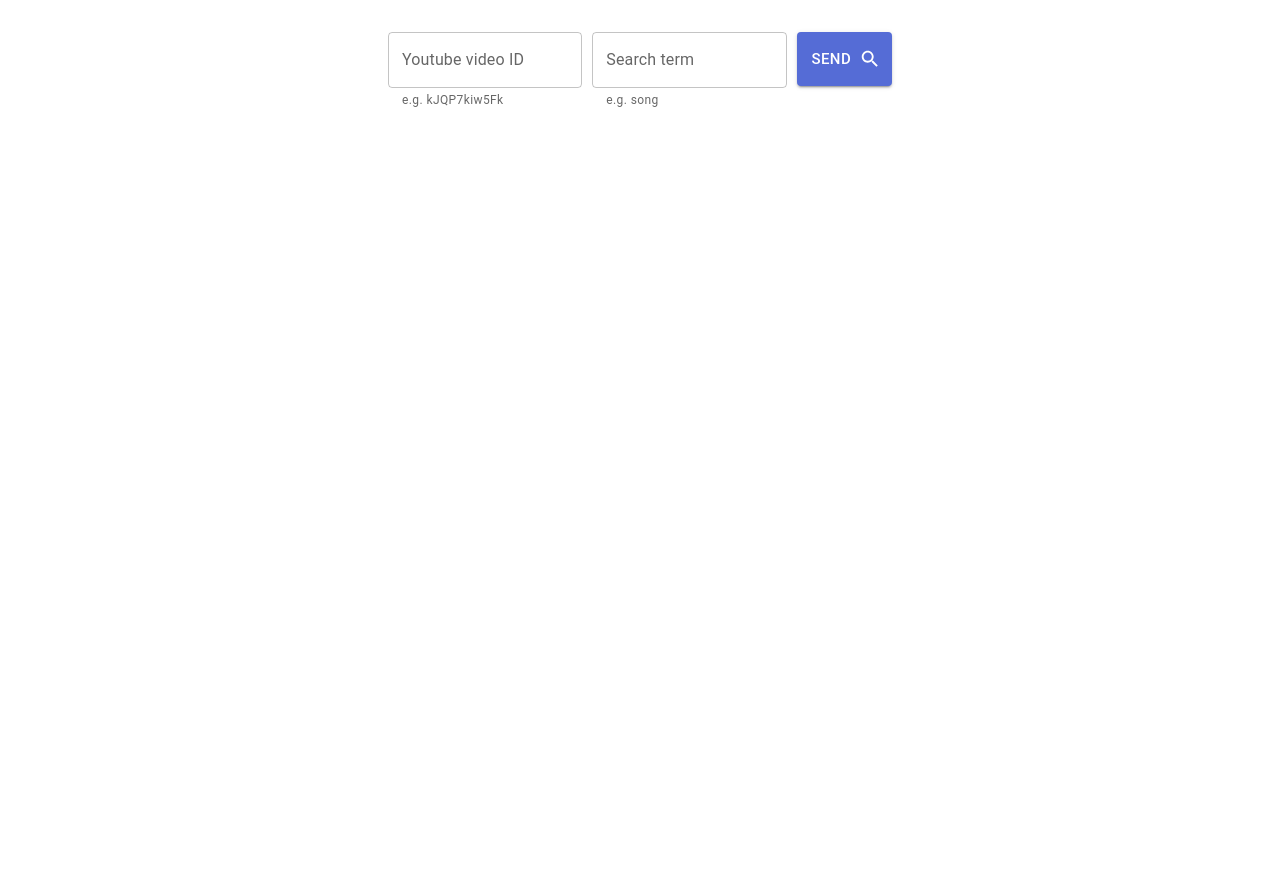
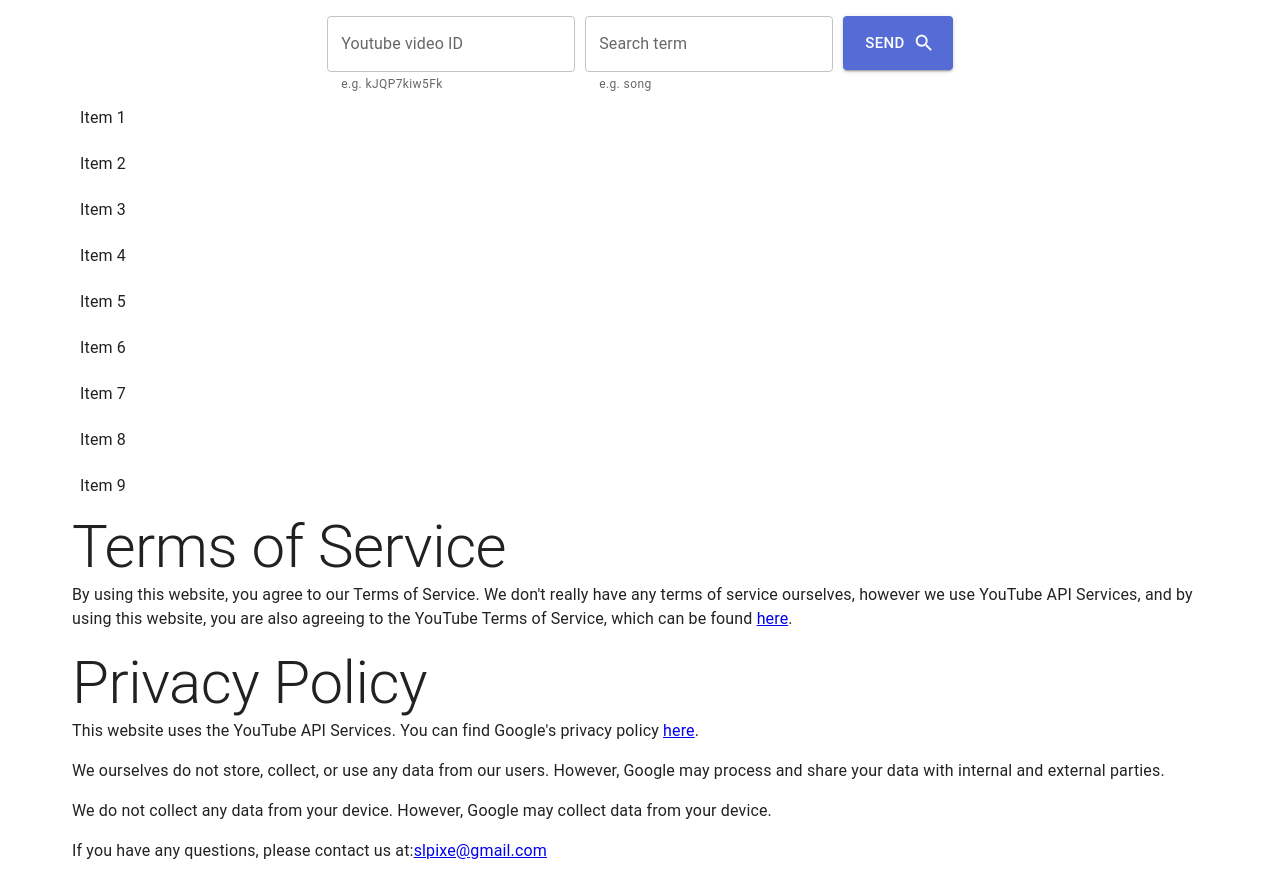
Before and after one commit to slpixe/Video-Comments-Search, a React (Vite) app: page / in a window 1280 px wide. Before the commit the page ends 800 px from the top, so only its background shows below. Built offline with nearby package versions, Linux system fonts and the light colour scheme.

Commit message:
styling stuff

```diff
--- a/package.json
+++ b/package.json
@@ -16,11 +16,13 @@
     "@mui/icons-material": "^5.14.14",
     "@mui/material": "^5.14.14",
     "react": "^18.2.0",
-    "react-dom": "^18.2.0"
+    "react-dom": "^18.2.0",
+    "react-window": "^1.8.9"
   },
   "devDependencies": {
     "@types/react": "^18.2.15",
     "@types/react-dom": "^18.2.7",
+    "@types/react-window": "^1.8.7",
     "@typescript-eslint/eslint-plugin": "^6.8.0",
     "@typescript-eslint/parser": "^6.0.0",
     "@vitejs/plugin-react-swc": "^3.3.2",
--- a/src/App.tsx
+++ b/src/App.tsx
@@ -1,7 +1,7 @@
 import Container from '@mui/material/Container';
 import Box from '@mui/material/Box';
-import TextField from '@mui/material/TextField';
 import { VideoCommentsSearch } from './components/VideoCommentsSearch';
+import Policy from './components/Policy';
 
 // function Copyright() {
 //   return (
@@ -17,12 +17,17 @@ import { VideoCommentsSearch } from './components/VideoCommentsSearch';
 
 export default function App() {
   return (
-    <Container maxWidth="sm">
-      <Box sx={{ my: 4 }}>
-        <VideoCommentsSearch />
-        {/* <ProTip /> */}
-        {/* <Copyright /> */}
-      </Box>
-    </Container>
+    <>
+      <Container style={{ display: 'flex', flexDirection: 'column', minHeight: '100vh', margin: 0, maxWidth: '100%' }}>
+        <Container sx={{ my: 2, flex: '1 0 auto' }}>
+          <Box>
+            <VideoCommentsSearch />
+          </Box>
+        </Container>
+        <Container style={{ flexShrink: 0, maxWidth: '100%', fontSize: '14px' }}>
+          <Policy />
+        </Container>
+      </Container>
+    </>
   );
 }
--- /dev/null
+++ b/src/components/BigList.tsx
@@ -0,0 +1,27 @@
+import Box from '@mui/material/Box';
+import ListItem from '@mui/material/ListItem';
+import ListItemButton from '@mui/material/ListItemButton';
+import ListItemText from '@mui/material/ListItemText';
+import { FixedSizeList, ListChildComponentProps } from 'react-window';
+
+function renderRow(props: ListChildComponentProps) {
+  const { index, style } = props;
+
+  return (
+    <ListItem style={style} key={index} component="div" disablePadding>
+      <ListItemButton>
+        <ListItemText primary={`Item ${index + 1}`} />
+      </ListItemButton>
+    </ListItem>
+  );
+}
+
+export default function VirtualizedList() {
+  return (
+    <Box sx={{ width: '100%', height: 400, maxWidth: 360, bgcolor: 'background.paper' }}>
+      <FixedSizeList height={400} width={360} itemSize={46} itemCount={200} overscanCount={5}>
+        {renderRow}
+      </FixedSizeList>
+    </Box>
+  );
+}
--- /dev/null
+++ b/src/components/Policy.tsx
@@ -0,0 +1,31 @@
+import { Typography, Container } from '@mui/material';
+const Policy = () => (
+  <Container style={{ fontSize: '14px', maxWidth: '100%' }}>
+    <Typography variant="h2">Terms of Service</Typography>
+    <Typography paragraph>
+      By using this website, you agree to our Terms of Service. We don't really have any terms of service ourselves,
+      however we use YouTube API Services, and by using this website, you are also agreeing to the YouTube Terms of
+      Service, which can be found <a href="https://www.youtube.com/t/terms">here</a>.
+    </Typography>
+
+    <Typography variant="h2">Privacy Policy</Typography>
+    <Typography paragraph>
+      This website uses the YouTube API Services. You can find Google's privacy policy{' '}
+      <a href="http://www.google.com/policies/privacy">here</a>.
+    </Typography>
+
+    <Typography paragraph>
+      We ourselves do not store, collect, or use any data from our users. However, Google may process and share your
+      data with internal and external parties.
+    </Typography>
+    <Typography paragraph>
+      We do not collect any data from your device. However, Google may collect data from your device.
+    </Typography>
+    <Typography paragraph>
+      If you have any questions, please contact us at:
+      <a href="mailto:slpixe@gmail.com">slpixe@gmail.com</a>
+    </Typography>
+  </Container>
+);
+
+export default Policy;
--- a/src/components/VideoCommentsSearch.tsx
+++ b/src/components/VideoCommentsSearch.tsx
@@ -10,6 +10,7 @@ import {
   IconButton,
 } from '@mui/material';
 import SearchIcon from '@mui/icons-material/Search';
+import BigList from './BigList.tsx';
 
 export const VideoCommentsSearch: React.FC = () => {
   return (
@@ -23,7 +24,7 @@ export const VideoCommentsSearch: React.FC = () => {
         Send
       </Button> */}
       {/* </FormControl> */}
-      <Toolbar style={{ display: 'flex', justifyContent: 'space-between' }}>
+      <Toolbar style={{ display: 'flex', justifyContent: 'center' }}>
         <TextField helperText="e.g. kJQP7kiw5Fk" id="ident" label="Youtube video ID" style={{ marginRight: '10px' }} />
         <TextField helperText="e.g. song" id="query" label="Search term" style={{ marginRight: '10px' }} />
         <Button
@@ -35,6 +36,7 @@ export const VideoCommentsSearch: React.FC = () => {
           Send
         </Button>
       </Toolbar>
+      <BigList />
     </div>
   );
 };
```
Also changed, not shown: 1 other file (tests, documents, lock files or other folders).
